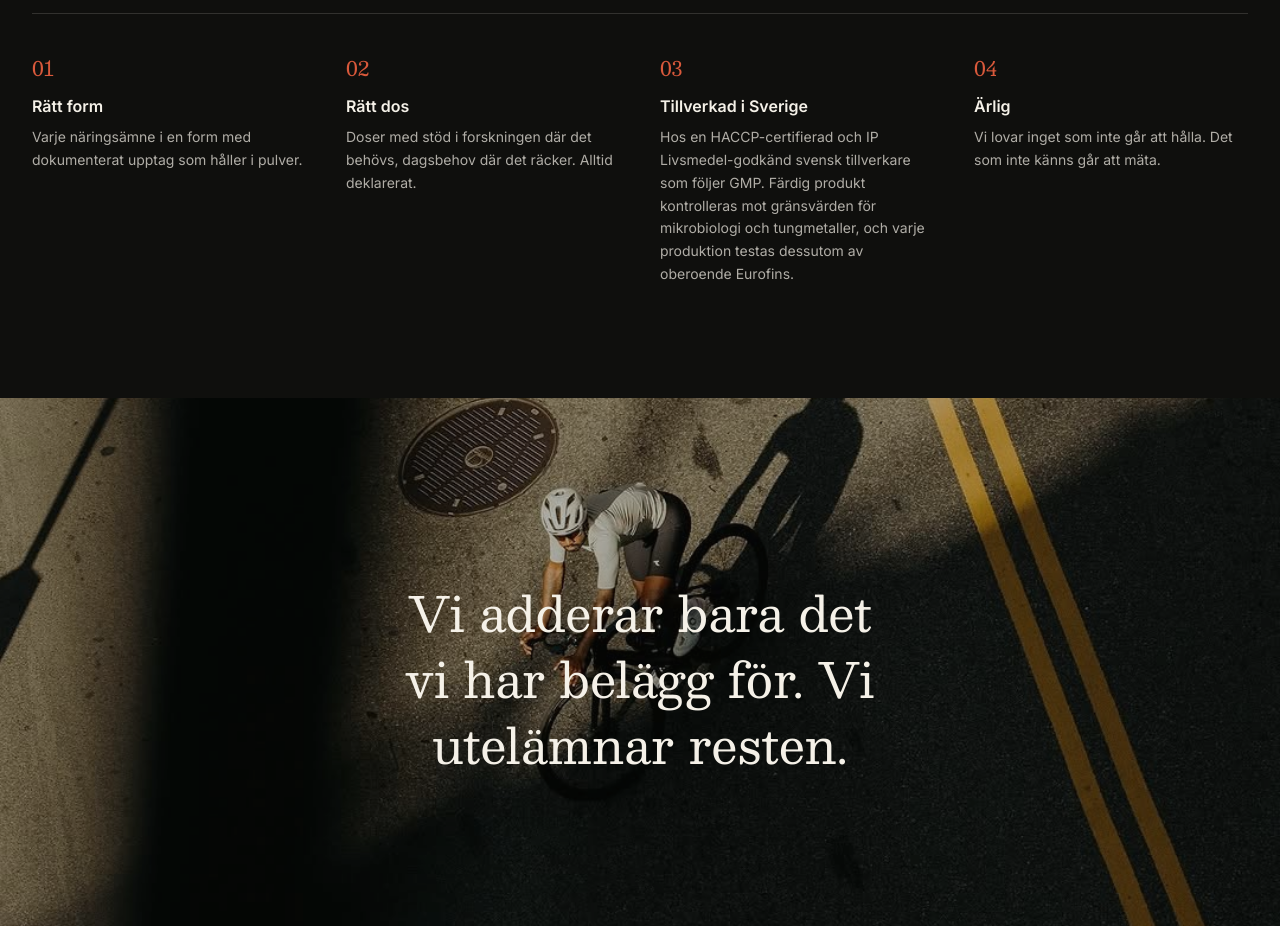
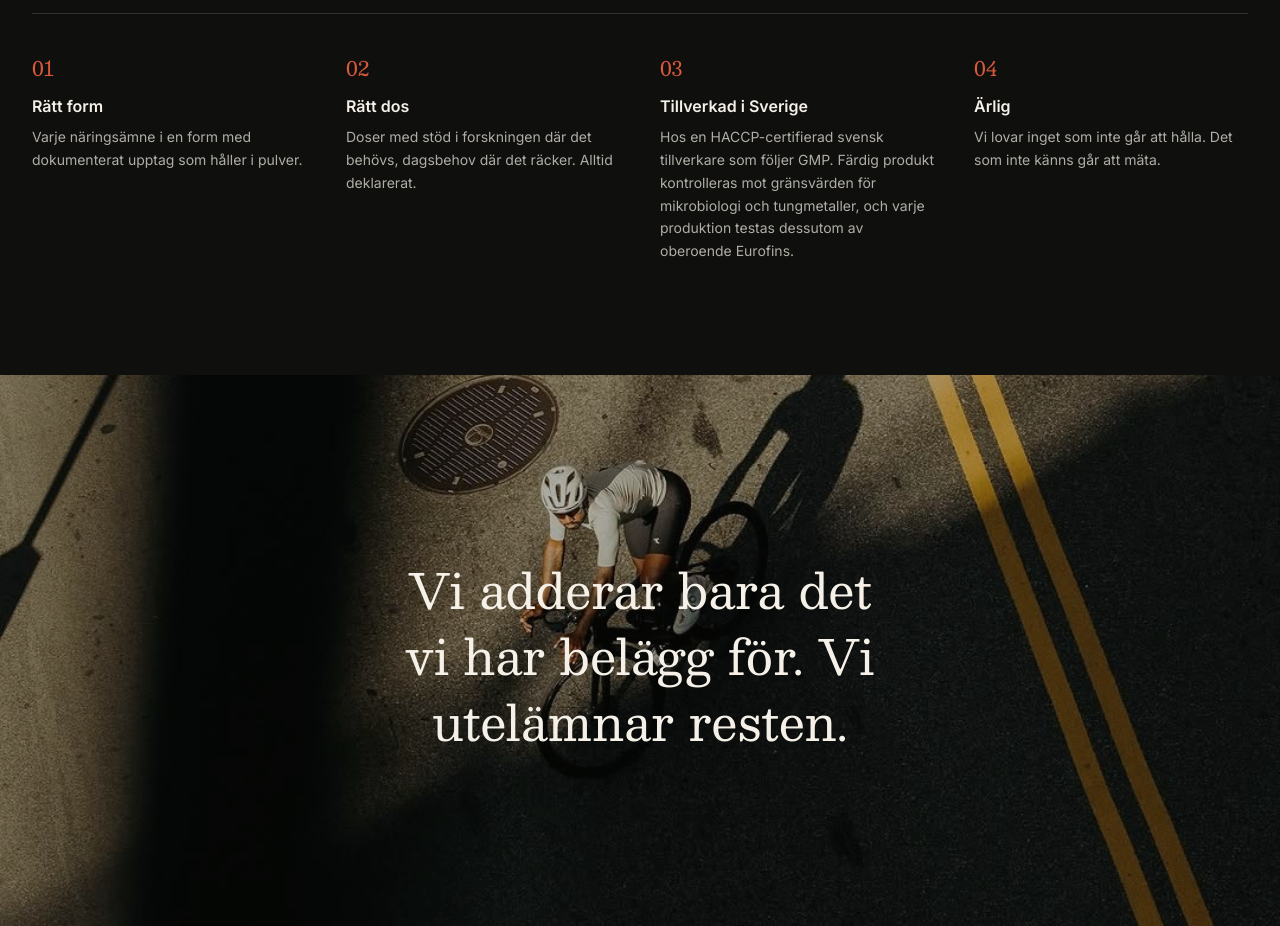
Before and after one commit to cgyll394/dygn, a Next.js app: page /formulering in a window 1280 px wide. Shown: the part 3440-4366 px from the top of the page. Built offline with nearby package versions, Linux system fonts and the light colour scheme; no server answers.

Commit message:
Scrub remaining IP Livsmedel claims from FAQ and DygnStandard
Co-Authored-By: Claude Fable 5 <noreply@anthropic.com>

```diff
--- a/components/sections/dygn-standard.tsx
+++ b/components/sections/dygn-standard.tsx
@@ -9,7 +9,7 @@ const PILLARS = [
   },
   {
     title: "Tillverkad i Sverige",
-    text: "Hos en HACCP-certifierad och IP Livsmedel-godkänd svensk tillverkare som följer GMP. Färdig produkt kontrolleras mot gränsvärden för mikrobiologi och tungmetaller, och varje produktion testas dessutom av oberoende Eurofins.",
+    text: "Hos en HACCP-certifierad svensk tillverkare som följer GMP. Färdig produkt kontrolleras mot gränsvärden för mikrobiologi och tungmetaller, och varje produktion testas dessutom av oberoende Eurofins.",
   },
   {
     title: "Ärlig",
--- a/components/sections/faq.tsx
+++ b/components/sections/faq.tsx
@@ -34,7 +34,7 @@ const FAQS = [
   },
   {
     q: "Var tillverkas DYGN?",
-    a: "DYGN tillverkas i Sverige, hos en HACCP-certifierad och IP Livsmedel-godkänd tillverkare som följer GMP och gör flera av Sveriges mest kända kosttillskott. Varje produktion testas dessutom av oberoende Eurofins för tungmetaller och mikrobiologisk säkerhet. Kvaliteten kontrolleras alltså flera gånger: av tillverkaren, av oss och av oberoende labb.",
+    a: "DYGN tillverkas i Sverige, hos en HACCP-certifierad tillverkare som följer GMP och gör flera av Sveriges mest kända kosttillskott. Varje produktion testas dessutom av oberoende Eurofins för tungmetaller och mikrobiologisk säkerhet. Kvaliteten kontrolleras alltså flera gånger: av tillverkaren, av oss och av oberoende labb.",
   },
 ]
 
```
